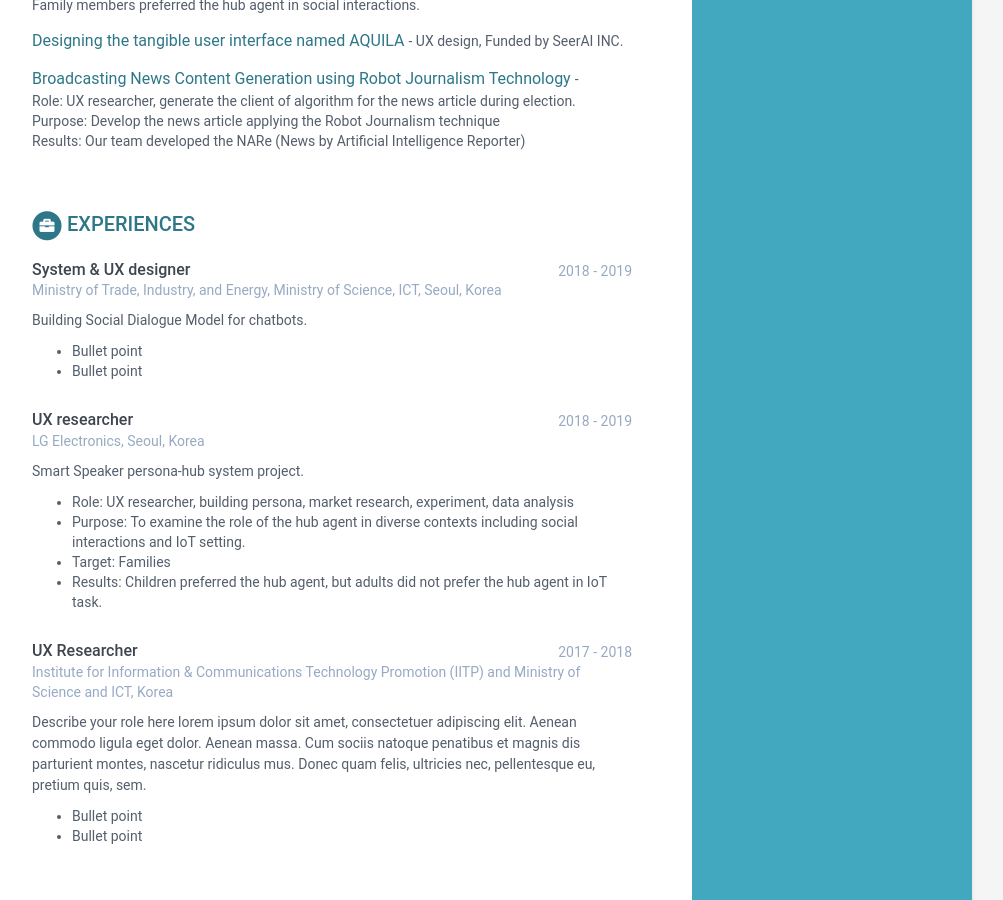
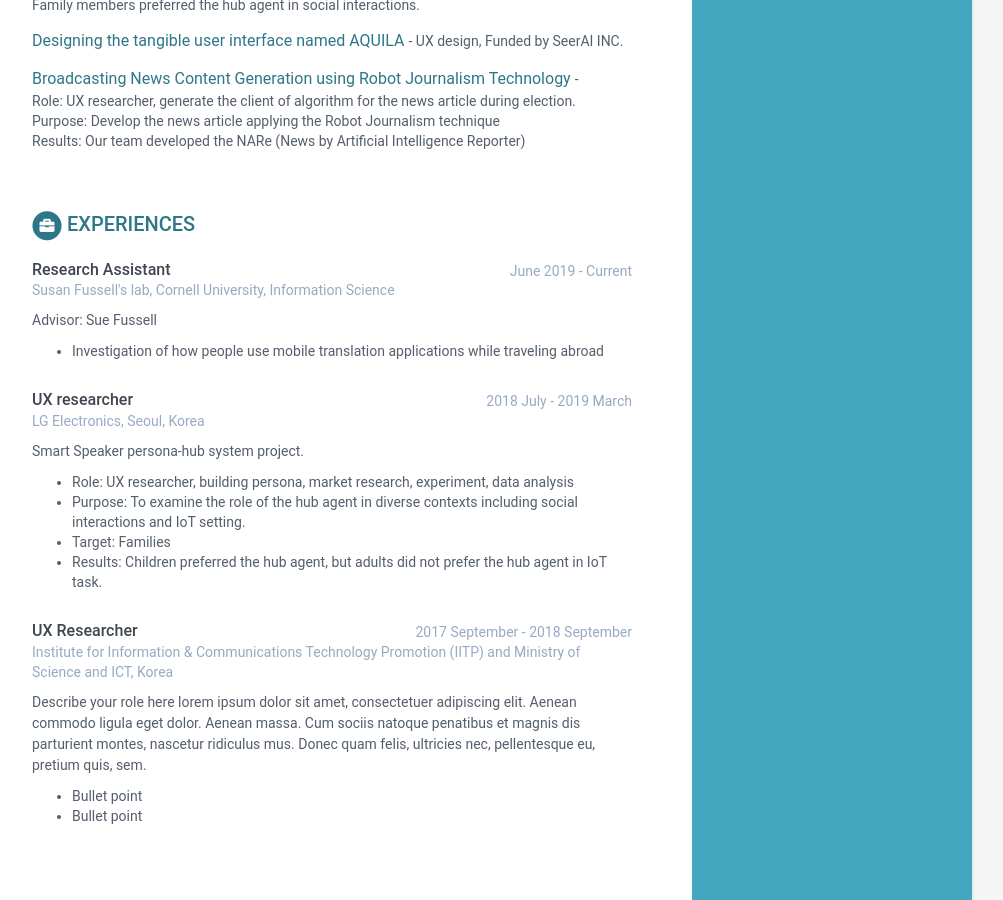
Before and after one commit to annesylee/annesylee.github.io, a Jekyll site: the page built from index.html, in a window 1280 px wide and 900 px high, scrolled down 1732 px. Shown: the whole window, without its empty margins (168-1171 px from the left). Built offline with Jekyll 4.4.1, drawn with Linux system fonts in a browser that asks for light colours.

Commit message:
Update data.yml

```diff
--- a/_data/data.yml
+++ b/_data/data.yml
@@ -98,15 +98,15 @@ publications:
         conference: In Proceedings of VRST 2017 workshop. ACM. Gothenberg, Sweden. <br><a href= "VRST2017.pdf"> PDF</a></br>
 
 experiences:
-    - role: System & UX designer
-      time: 2018 - 2019
-      company: Ministry of Trade, Industry, and Energy, Ministry of Science, ICT, Seoul, Korea
+    - role: Research Assistant
+      time: June 2019 - Current
+      company: Susan Fussell's lab, Cornell University, Information Science
       details: |
-        Building Social Dialogue Model for chatbots.
-          - Bullet point
-          - Bullet point
+        Advisor: Sue Fussell
+          - Investigation of how people use mobile translation applications while traveling abroad
+
     - role: UX researcher
-      time: 2018 - 2019
+      time: 2018 July - 2019 March
       company: LG Electronics, Seoul, Korea
       details: |
         Smart Speaker persona-hub system project.
@@ -115,7 +115,7 @@ experiences:
           - Target: Families
           - Results: Children preferred the hub agent, but adults did not prefer the hub agent in IoT task.
     - role: UX Researcher
-      time: 2017 - 2018
+      time: 2017 September - 2018 September
       company: Institute for Information & Communications Technology Promotion (IITP) and Ministry of Science and ICT, Korea
       details: |
         Describe your role here lorem ipsum dolor sit amet, consectetuer
```
